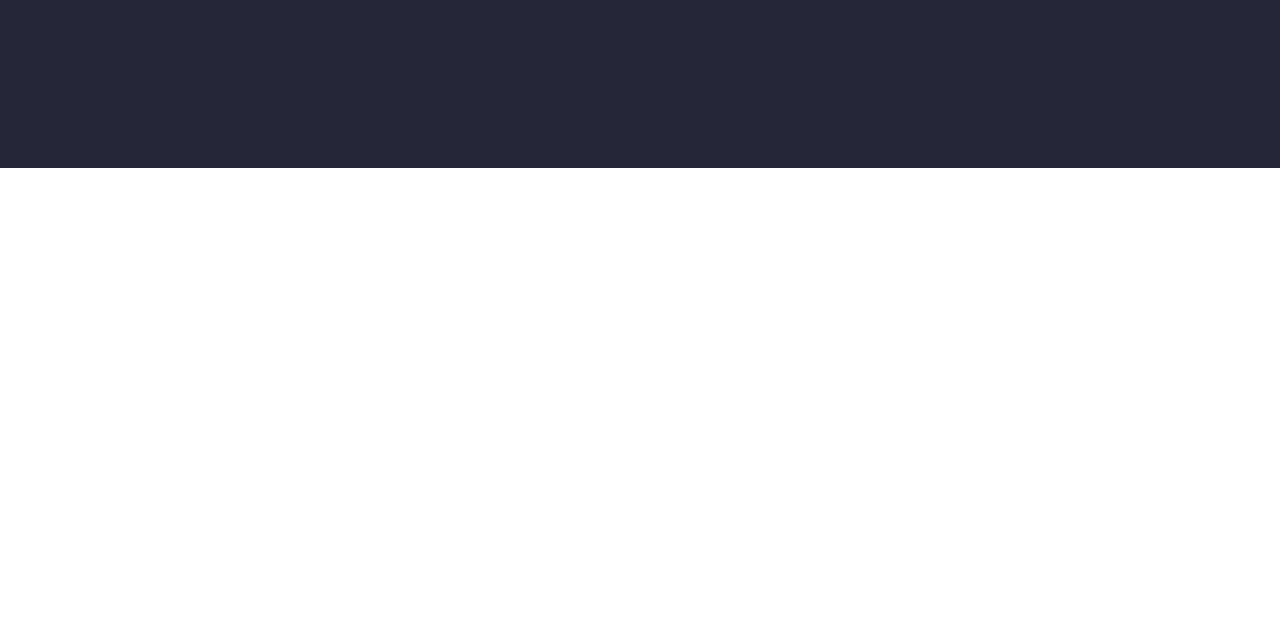
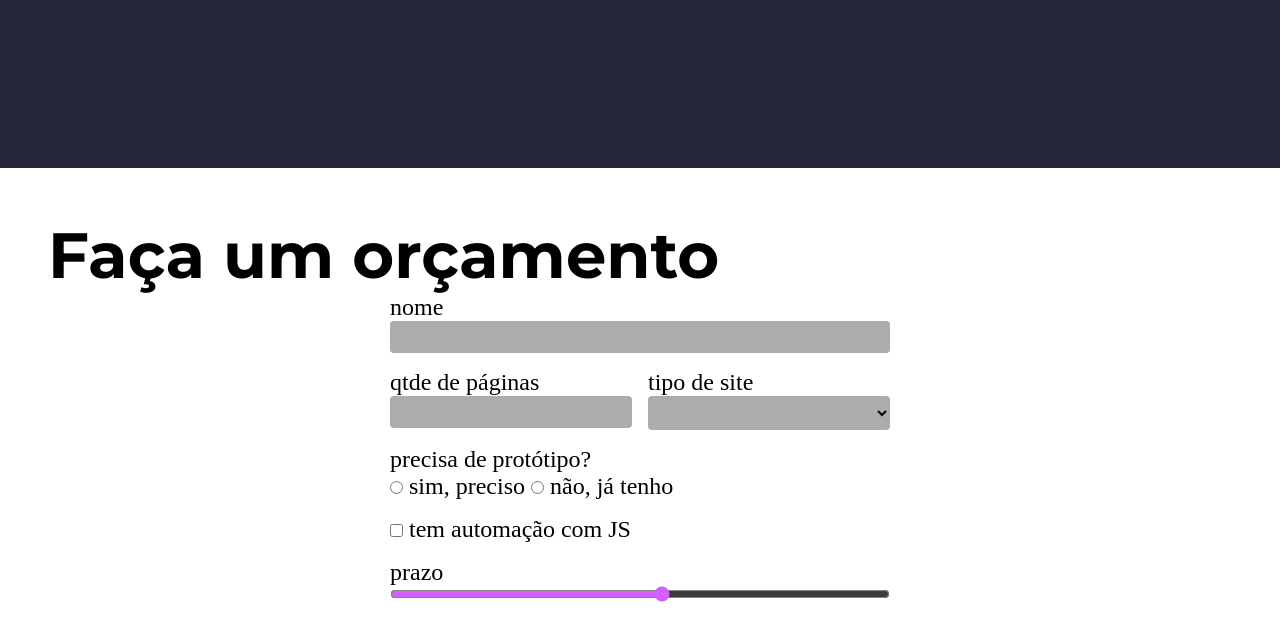
Before and after one commit to joaocarloslima/portifolio-web-senac, a plain HTML site: page index.html in a window 1280 px wide. Shown: the part 2054-2694 px from the top of the page. Before the commit the page ends 2222 px from the top, so only its background shows below. Drawn offline with nearby package versions, Linux system fonts and the light colour scheme.

Commit message:
formulario

```diff
--- a/assets/css/style.css
+++ b/assets/css/style.css
@@ -12,6 +12,7 @@
     --destak-color: #D55EFF;
     --white: #f3f3f3;
     --black: #141414;
+    --gray: #ACACAC;
 }
 
 html {
@@ -174,3 +175,42 @@ a:hover{
     opacity: 0;
     transition: opacity 1s;
 }
+
+#secao-orcamento{
+    height: 100vh;
+    padding: 3rem;
+}
+
+#secao-orcamento form {
+    display: grid;
+    grid-template-columns: 1fr 1fr;
+    gap: 1rem;
+    max-width: 500px;
+    margin: 0 auto;
+    font-size: 1.5rem;
+}
+
+.campo {
+    display: flex;
+    flex-direction: column;
+}
+
+.linha {
+    grid-column: 1 / 3;
+}
+
+input[type=text],
+input[type=number],
+select{
+    padding: .5rem;
+    background-color: var(--gray);
+    border: 0;
+    border-radius: 4px;
+    font-family: var(--font-title);
+}
+
+input[type=radio],
+input[type=checkbox],
+input[type=range]{
+    accent-color: var(--destak-color);
+}
--- a/index.html
+++ b/index.html
@@ -72,6 +72,56 @@
         </ul>
     </section>
 
+    <section id="secao-orcamento">
+
+        <h2>Faça um orçamento</h2>
+
+        <form action="">
+            <div class="campo linha">
+                <label for="nome">nome</label>
+                <input type="text" id="nome">
+            </div>
+
+            <div class="campo">
+                <label for="paginas">qtde de páginas</label>
+                <input type="number" id="paginas">
+            </div>
+
+            <div class="campo">
+                <label for="tipo">tipo de site</label>
+                <select name="tipo" id="tipo">
+                    <option ></option>
+                    <option value="1">estático</option>
+                    <option value="2">dinâmico</option>
+                </select>
+            </div>
+
+            <div class="campo linha">
+                <label for="prototipo">precisa de protótipo?</label>
+                <div>
+                    <input name="prototipo" type="radio" id="prototipo_sim">
+                    <label for="prototipo_sim">sim, preciso</label>
+                    <input name="prototipo" type="radio" id="prototipo_nao">
+                    <label for="prototipo_nao">não, já tenho</label>
+                </div>
+            </div>
+
+            <div class="linha">
+                <input type="checkbox" id="js">
+                <label for="js">tem automação com JS</label>
+            </div>
+
+            <div class="campo linha">
+                <label for="prazo">prazo</label>
+                <input type="range" name="prazo" id="prazo" min="1" max="12">
+            </div>
+
+
+        </form>
+
+
+    </section>
+
 
 </body>
 </html>
```
